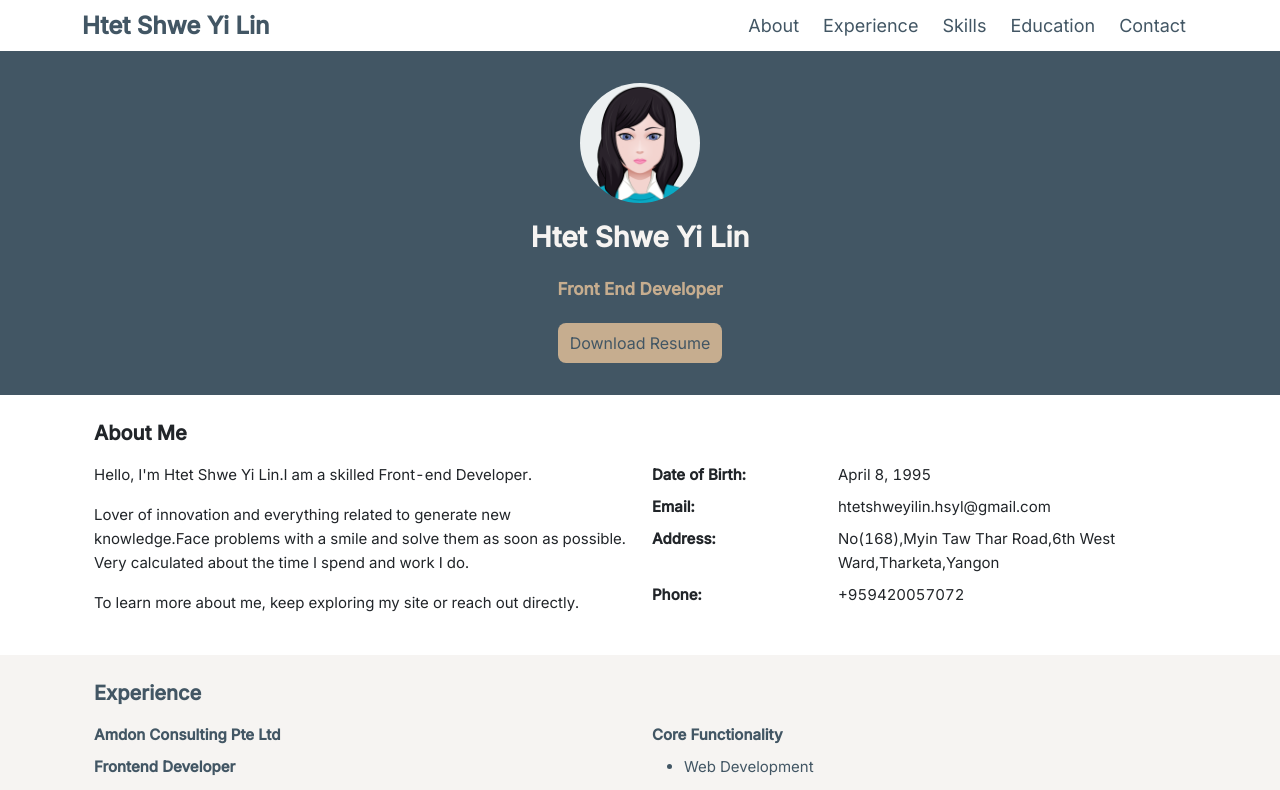
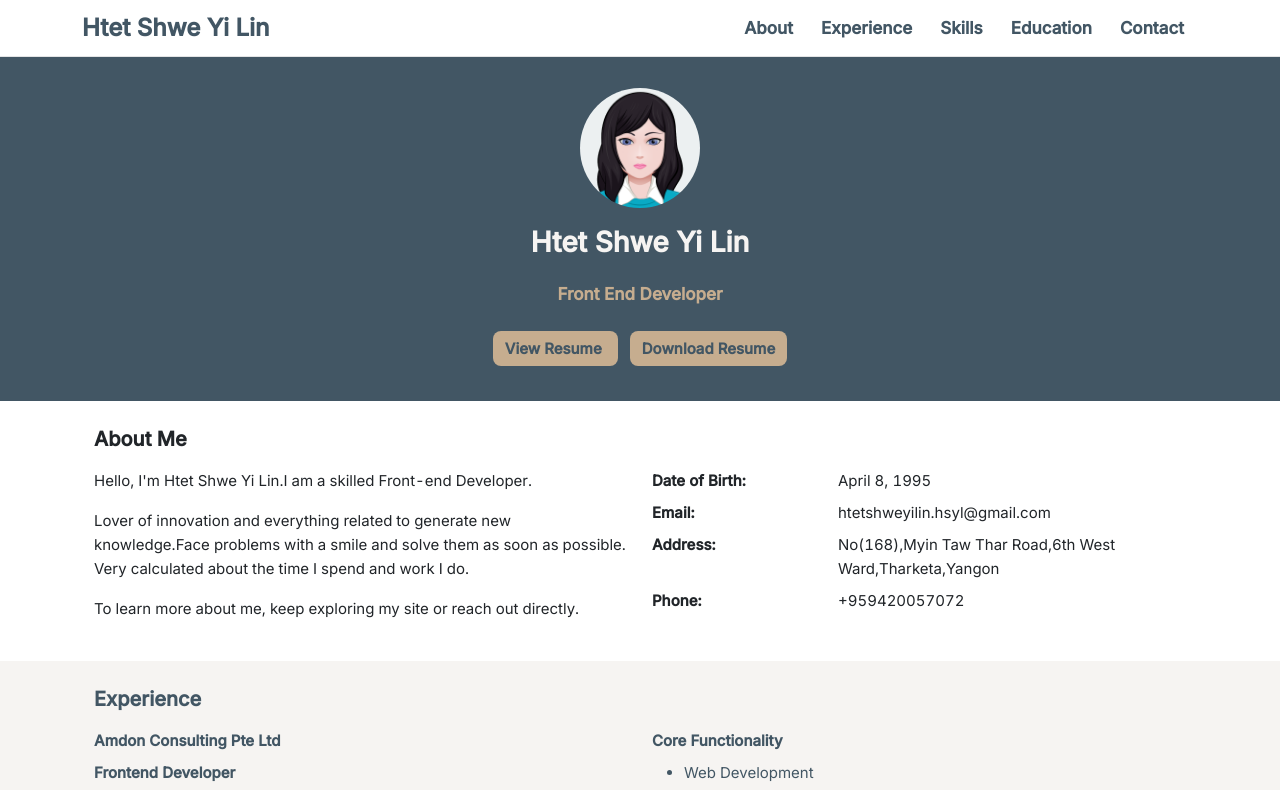
Before and after one commit to HtetShweYiLin/personal-portfolio-angular, an Angular app: page / in a window 1280 px wide. Shown: the top 790 px of the page. Built offline with nearby package versions, Linux system fonts and the light colour scheme.

Commit message:
add view resume link and download resume link

```diff
--- a/src/app/profile/components/header-bar/header-bar.component.css
+++ b/src/app/profile/components/header-bar/header-bar.component.css
@@ -27,6 +27,7 @@ li {
   background-color: #ffffff;
   color: #425664;
   z-index: 2;
+  box-shadow: 0px 1px 0px #e3e4e5;
 }
 
 /* .nav-links a {
@@ -44,12 +45,12 @@ li {
   font-size: 18px;
 }
 
-.menu li:hover {
+.menu a:hover {
   background-color: #f6f4f2;
   transition: 0.3s ease;
 }
 
-.menu li a {
+.menu a {
   color: #425664;
   transition: 0.3s ease;
 }
@@ -58,8 +59,8 @@ li {
   color: #c6ad8f;
 } */
 
-.menu li {
-  padding: 12px;
+.menu a {
+  padding: 14px;
 }
 
 /*RESPONSIVE NAVBAR MENU STARTS*/
@@ -77,6 +78,9 @@ input[type=checkbox]{
 
 /* APPLYING MEDIA QUERIES */
 @media (max-width: 768px) {
+  .navbar {
+    padding: 10px 0px;
+  }
   .menu {
     display:none;
     position: absolute;
@@ -86,14 +90,17 @@ input[type=checkbox]{
     text-align: center;
     padding: 16px 0;
   }
-  .menu li:hover {
+  .menu a {
+    display: block;
+  }
+  /* .menu li:hover {
     display: inline-block;
     background-color:#425664;
     transition: 0.3s ease;
   }
   .menu li + li {
     margin-top: 12px;
-  }
+  } */
   input[type=checkbox]:checked ~ .menu{
     display: block;
   }
--- a/src/app/profile/components/header-bar/header-bar.component.html
+++ b/src/app/profile/components/header-bar/header-bar.component.html
@@ -9,9 +9,7 @@
       <label for="checkbox_toggle" class="hamburger">&#9776;</label>
       <!-- NAVIGATION MENUS -->
       <div class="menu">
-        <li *ngFor="let item of items">
-          <a [href]="'#' + item.link">{{ item.name }}</a>
-        </li>
+        <a *ngFor="let item of items" [href]="'#' + item.link" class="body-l">{{ item.name }}</a>
       </div>
     </ul>
   </div>
--- a/src/app/profile/components/intro/intro.component.css
+++ b/src/app/profile/components/intro/intro.component.css
@@ -22,9 +22,13 @@
 }
 
 .btn-download {
+  color: #425664;
   background-color: #c6ad8f;
   padding: 8px 12px;
   border-radius: 8px;
-  border: none;
-  outline: none;
+  text-decoration: none;
 }
+
+.btn-download:first-child {
+  margin-right: 12px;
+}
--- a/src/app/profile/components/intro/intro.component.html
+++ b/src/app/profile/components/intro/intro.component.html
@@ -11,10 +11,13 @@
     <div class="text-b10 h4-strong pt-2 pb-2">
         {{ intro.position }}
     </div>
-    <div>
-      <button class="bg-b10 text-g50 btn-download mt-2 mb-2">
+    <div class="pt-3 pb-3">
+      <a href="/resume" class="body-m bg-b10 btn-download mt-2 mb-2">
+        View Resume
+      </a>
+      <a href="https://drive.google.com/file/d/1f9BEBQKz4_HfHT7AICSluWlYTOOG4_dZ/view?usp=sharing" class="body-m bg-b10 btn-download mt-2 mb-2">
         Download Resume
-      </button>
+      </a>
     </div>
   </div>
 </div>
--- a/src/app/profile/components/intro/intro.component.ts
+++ b/src/app/profile/components/intro/intro.component.ts
@@ -1,4 +1,5 @@
 import { Component, OnInit, Input } from '@angular/core';
+import { Router, ActivatedRoute, ParamMap } from '@angular/router';
 
 @Component({
   selector: 'app-intro',
--- a/src/app/profile/components/resume/resume.component.html
+++ b/src/app/profile/components/resume/resume.component.html
@@ -1,5 +1,5 @@
 <div id="resume" class="resume-container">
-    <div class="bg-lg100 text-lg500" style="padding: 20px;">
+    <div class="bg-g50 text-s10" style="padding: 20px;">
       <div class="h2-strong p-b-15">Htet Shwe Yi Lin</div>
       <div class="h3-strong">Front-End Developer</div>
     </div>
@@ -74,7 +74,7 @@
             </div>
           </div>
         </div>
-        <div class="p-b-15">
+        <!-- <div class="p-b-15">
           <div class="body-l header">
             Expected salary
           </div>
@@ -86,7 +86,7 @@
               Negotiable based on the company's compensation package
             </li>
           </ul>
-        </div>
+        </div> -->
       </div>
       <div class="column-right bg-s10">
         <div class="p-b-15">
--- a/src/app/profile/profile.component.css
+++ b/src/app/profile/profile.component.css
@@ -1,3 +1,3 @@
 .page-content {
-  padding-top: 64px;
+  padding-top: 55px;
 }
```
